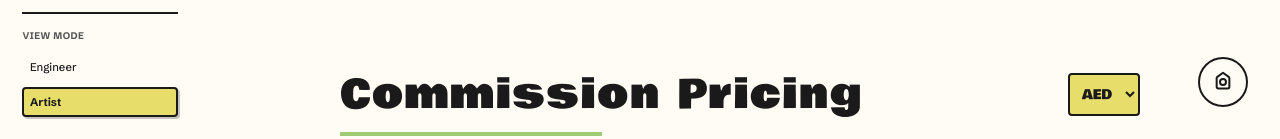
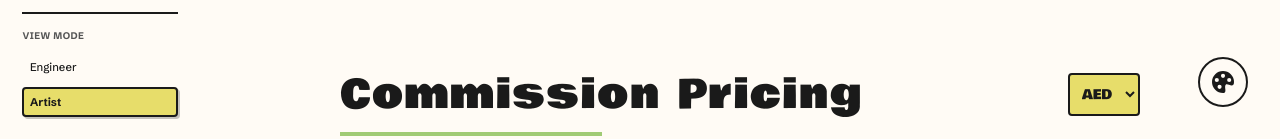
Before and after one commit to mmicat/calicOS, a React (Vite) app: page /artist in a window 1280 px wide. Shown: the part 661-800 px from the top of the page. Built offline with nearby package versions, Linux system fonts and the light colour scheme.

Commit message:
*theme toggle: multicolor, dark mono-limeade

```diff
--- a/src/components/ThemeToggle.jsx
+++ b/src/components/ThemeToggle.jsx
@@ -53,9 +53,8 @@ const ThemeToggle = () => {
         )}
       </AnimatePresence>
       <button className={styles.mainButton}>
-        <svg width="24" height="24" viewBox="0 0 24 24" fill="none" stroke="currentColor" strokeWidth="2" strokeLinecap="round" strokeLinejoin="round">
-          <path d="M12 2.69l5.66 4.2c.42.31.68.8.68 1.33v8.56c0 .9-.73 1.63-1.63 1.63H7.29A1.63 1.63 0 0 1 5.66 16.78V8.22c0-.53.26-1.02.68-1.33L12 2.69z" />
-          <circle cx="12" cy="12" r="3" />
+        <svg xmlns="http://www.w3.org/2000/svg" width="22" height="22" fill="currentColor" viewBox="0 0 16 16">
+          <path d="M12.433 10.07C14.133 10.585 16 11.15 16 8a8 8 0 1 0-8 8c1.996 0 1.826-1.504 1.649-3.08-.124-1.101-.252-2.237.351-2.92.465-.527 1.42-.237 2.433.07zM8 5a1.5 1.5 0 1 1 0-3 1.5 1.5 0 0 1 0 3zm4.5 3a1.5 1.5 0 1 1 0-3 1.5 1.5 0 0 1 0 3zM5 6.5a1.5 1.5 0 1 1-3 0 1.5 1.5 0 0 1 3 0zm.5 6.5a1.5 1.5 0 1 1 0-3 1.5 1.5 0 0 1 0 3z"/>
         </svg>
       </button>
     </div>
```
